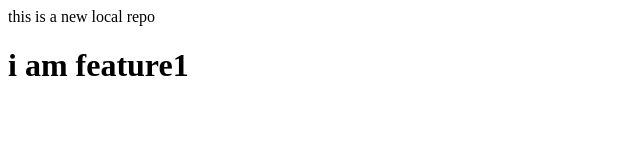
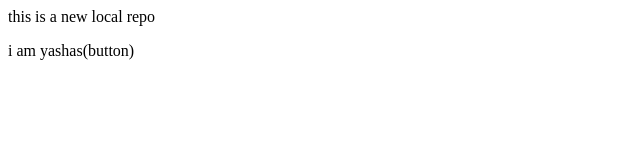
Before and after one commit to YashasSS7/localrepo, a plain HTML site: page index.html in a window 1280 px wide. Shown: the whole page, without its empty margins (0-640 px from the left). Drawn offline with Linux system fonts and the light colour scheme.

Commit message:
added changes in main

```diff
--- a/index.html
+++ b/index.html
@@ -1,2 +1,2 @@
 <p>this is a new local repo</p>
-<h1>i am feature1</h1>
+<p>i am yashas(button)</p>
```
